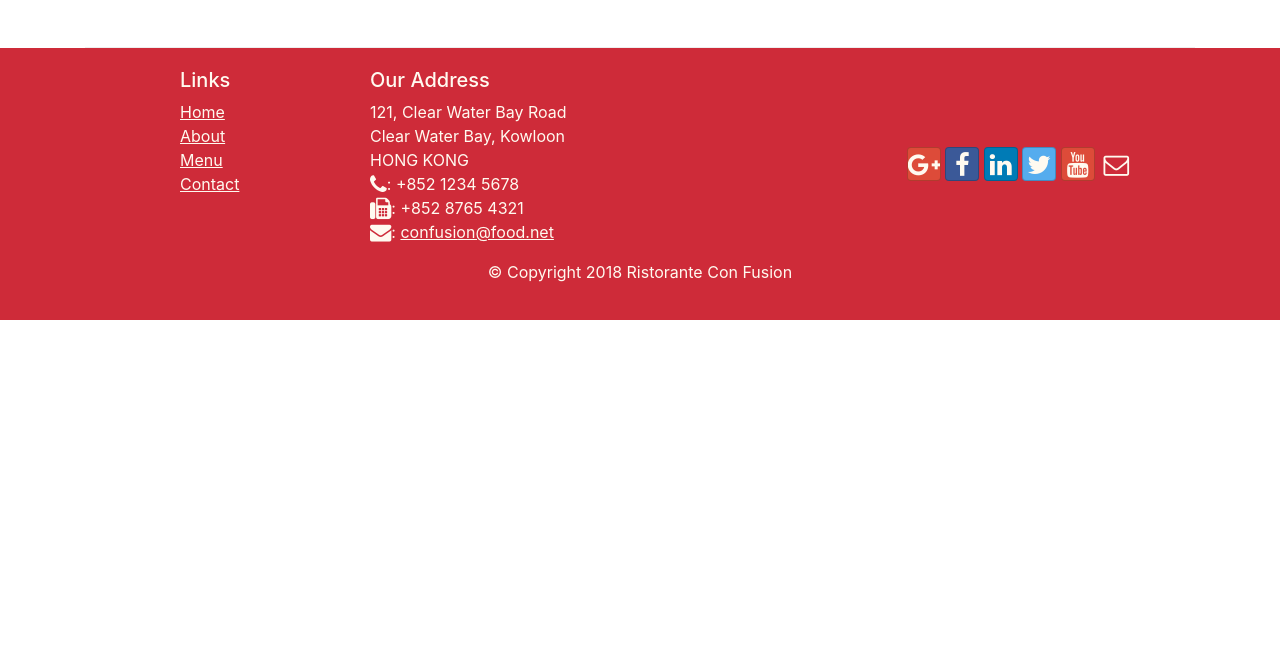
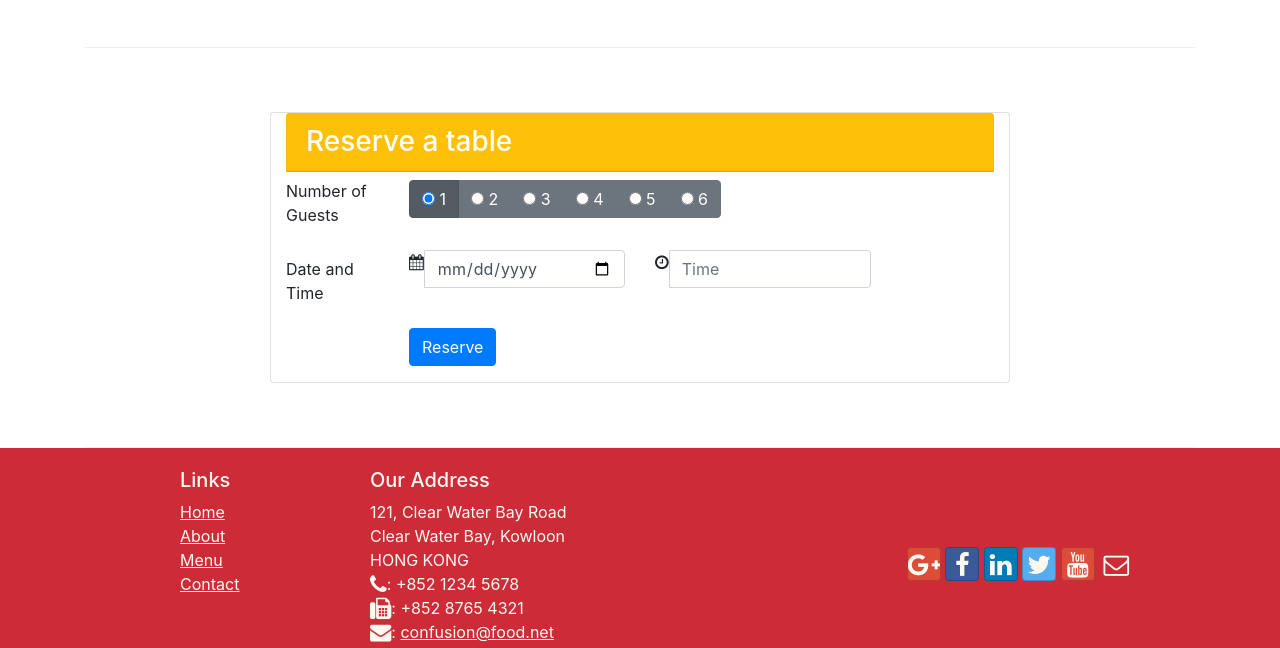
Before and after one commit to atreides326/WebDev, a website: page HW 1/index.html in a window 1280 px wide. Shown: the part 1510-2158 px from the top of the page. Before the commit the page ends 1830 px from the top, so only its background shows below. Drawn offline with nearby package versions, Linux system fonts and the light colour scheme.

Commit message:
added img and reserver table

```diff
--- a/HW 1/index.html
+++ b/HW 1/index.html
@@ -57,7 +57,7 @@
                   <img class="d-flex mr-3 img-thumbnail align-self-center"
                           src="img/uthappizza.png" alt="Uthappizza">
                   <div class="media-body">
-                      <h2 class="mt-0">Uthappizza <span class="badge badge-danger">HOT</span><span class="badge badge-pill badge-secondary">$4.99</span></h2>
+                      <h2 class="mt-0">Uthappizza <span class="badge badge-danger">HOT</span><span class="badge badge-pill badge-secondary ml-2">$4.99</span></h2>
                       <p class="d-none d-sm-block">A unique combination of Indian Uthappam (pancake) and
                           Italian pizza, topped with Cerignola olives, ripe vine
                           cherry tomatoes, Vidalia onion, Guntur chillies and
@@ -73,9 +73,14 @@
                 <h3>This Month's Promotions</h3>
             </div>
             <div class="col col-sm col-md">
-                <h2>Weekend Grand Buffet</h2>
-                <p>Featuring mouthwatering combinations with a choice of five different salads, six enticing appetizers, six main entrees and five choicest desserts. Free flowing bubbly and soft drinks. All for just $19.99 per person </p>
+              <div class=media>
+                <div class="media-body">
+                  <h2>Weekend Grand Buffet<span class="badge badge-danger ml-2">NEW</span></h2>
+                  <p>Featuring mouthwatering combinations with a choice of five different salads, six enticing appetizers, six main entrees and five choicest desserts. Free flowing bubbly and soft drinks. All for just $19.99 per person </p>
+                </div>
+                <img class="d-flex ml-3 img-thumbnail align-self-center"src="img/buffet.png" alt="Uthappizza">
             </div>
+          </div>
         </div>
 
         <div class = "row row-content alight-items-center">
@@ -98,7 +103,64 @@
               </div>
             </div>
         </div>
-    </div>
+        <!--reserve table -->
+        <div id="reservationform" class="row row-content align-items-center" >
+           <div class="card col-12 col-md-8 offset-md-2">
+             <h3 class="card-header bg-warning text-white">Reserve a table</h3>
+             <div class="card-block">
+               <form>
+                 <div class="form-group row">
+                   <label for="firstname" class="col-md-2 col-form-label">Number of Guests</label>
+                    <div class="col-md-10">
+                      <div class="btn-group pt-2" data-toggle="buttons">
+                          <label class="btn btn-secondary active">
+                            <input type="radio" name="nbPeople" value="1" autocomplete="off" checked> 1
+                          </label>
+                          <label class="btn btn-secondary">
+                            <input type="radio" name="nbPeople" value="2" autocomplete="off"> 2
+                          </label>
+                          <label class="btn btn-secondary">
+                            <input type="radio" name="nbPeople" value="3" autocomplete="off"> 3
+                          </label>
+                          <label class="btn btn-secondary">
+                            <input type="radio" name="nbPeople" value="4" autocomplete="off"> 4
+                          </label>
+                          <label class="btn btn-secondary">
+                            <input type="radio" name="nbPeople" value="5" autocomplete="off"> 5
+                          </label>
+                          <label class="btn btn-secondary">
+                          <input type="radio" name="nbPeople" value="6" autocomplete="off"> 6
+                          </label>
+                      </div>
+                    </div>
+                  </div>
+                  <div class="form-group row">
+                      <label for="lastname" class="col-md-2 col-form-label">Date and Time</label>
+                      <div class="col-md-4">
+                        <div class="input-group">
+                          <span class="input-group-addon"><i class="fa fa-calendar" aria-hidden="true"></i></span>
+                          <input class="form-control" type="date" name="dateBooking" value="" placeholder="Date">
+                        </div>
+                      </div>
+                      <div class="col-md-4">
+                        <div class="input-group">
+                          <span class="input-group-addon"><i class="fa fa-clock-o" aria-hidden="true"></i></span>
+                          <input class="form-control" type="hour" name="hourBooking" value="" placeholder="Time">
+                        </div>
+                      </div>
+                  </div>
+                  <div class="form-group row">
+                    <div class="offset-md-2 col-md-10">
+                      <button type="submit" class="btn btn-primary">Reserve</button>
+                    </div>
+                  </div>
+                </form>
+             </div>
+           </div>
+        </div>
+
+
+        </div> <!--container -->
 
     <footer class="footer">
         <div class = "container">
```
